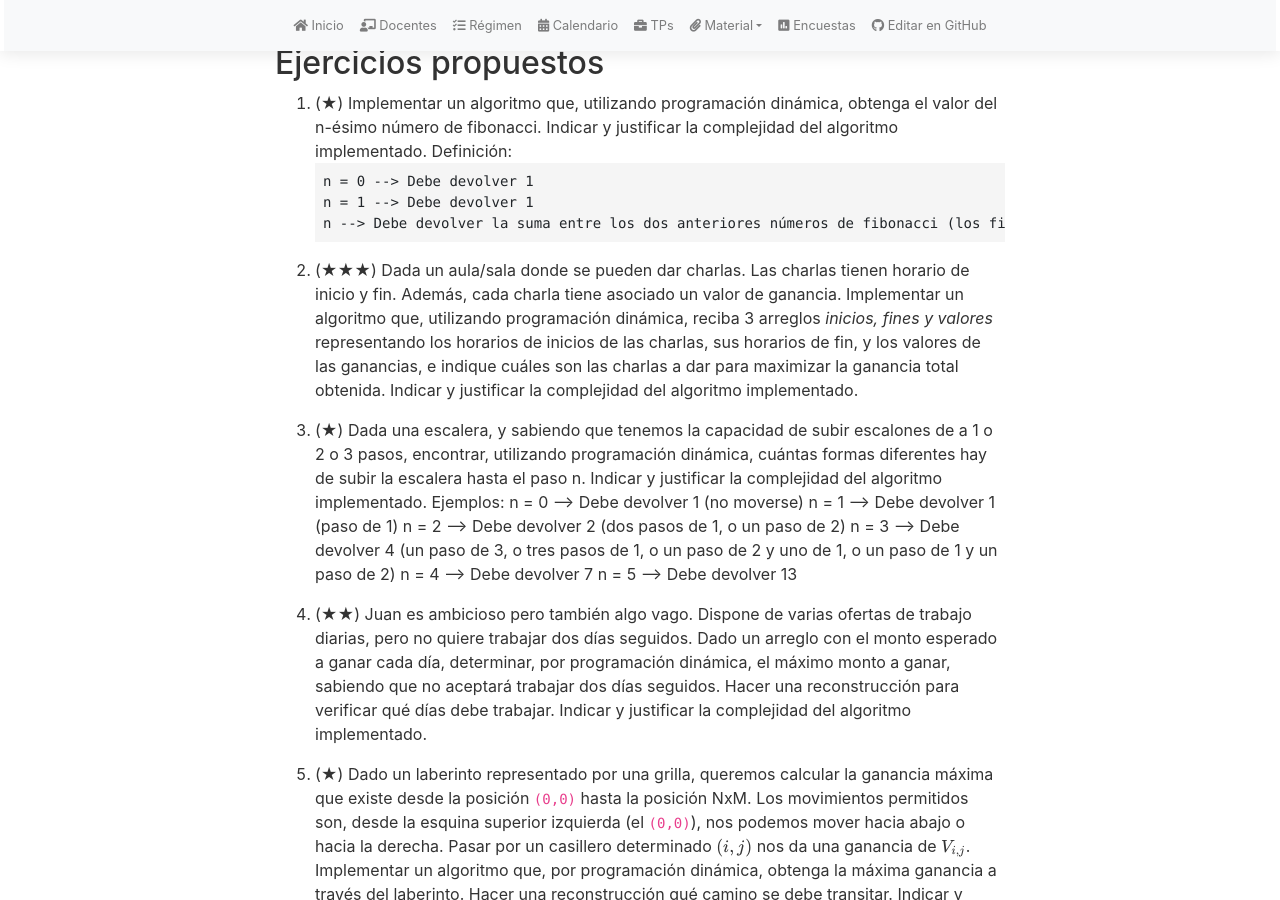
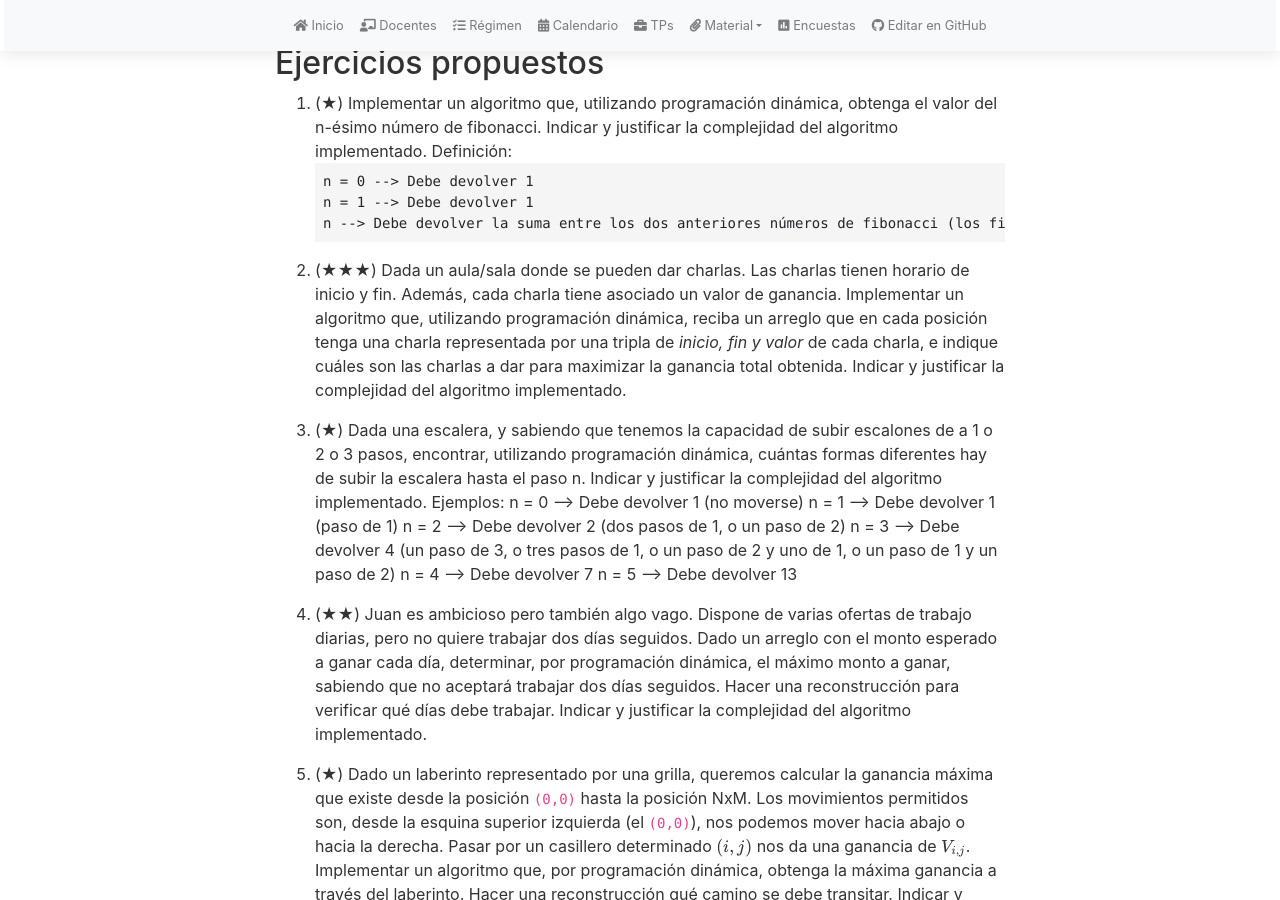
Before and after one commit to algoritmos-rw/tda_bg, a Jekyll site: the page built from material/guias/pd.md, in a window 1280 px wide and 900 px high, scrolled down 314 px. Built offline with Jekyll 4.4.1, drawn with Linux system fonts in a browser that asks for light colours; nearby versions of some CDN libraries; our own code applies the rules of GitHub Pages for plain Markdown files.

Commit message:
Fix charlas

````diff
--- a/material/guias/pd.md
+++ b/material/guias/pd.md
@@ -31,8 +31,8 @@ math: true
     ```
 
 1.  (★★★) Dada un aula/sala donde se pueden dar charlas. Las charlas tienen horario de inicio y fin. Además, cada charla tiene
-    asociado un valor de ganancia. Implementar un algoritmo que, utilizando programación dinámica, reciba 3 arreglos _inicios,
-    fines y valores_ representando los horarios de inicios de las charlas, sus horarios de fin, y los valores de las ganancias,
+    asociado un valor de ganancia. Implementar un algoritmo que, utilizando programación dinámica, reciba un arreglo que en cada
+    posición tenga una charla representada por una tripla de _inicio, fin y valor_ de cada charla,
     e indique cuáles son las charlas a dar para maximizar la ganancia total obtenida.
     Indicar y justificar la complejidad del algoritmo implementado.
 
````
